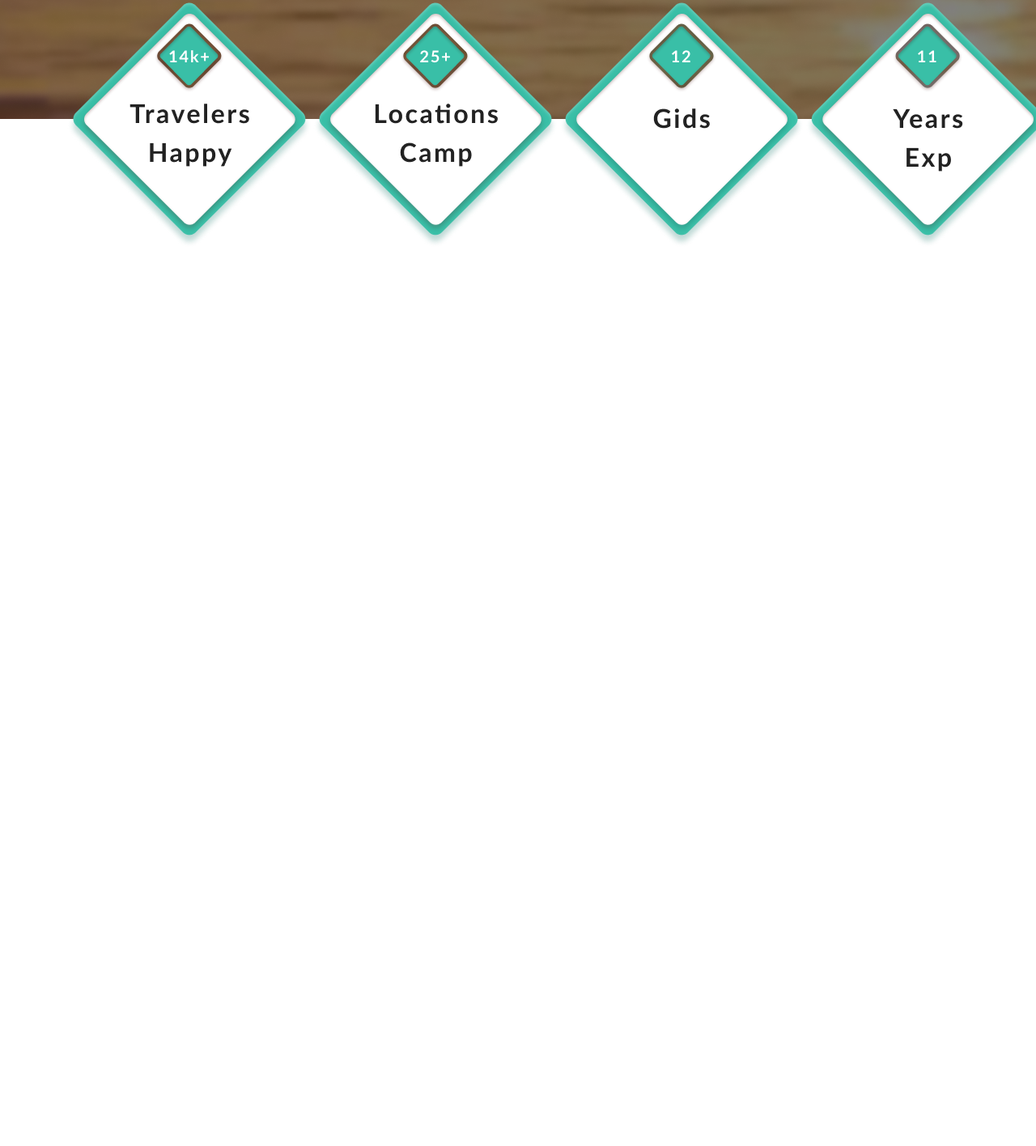
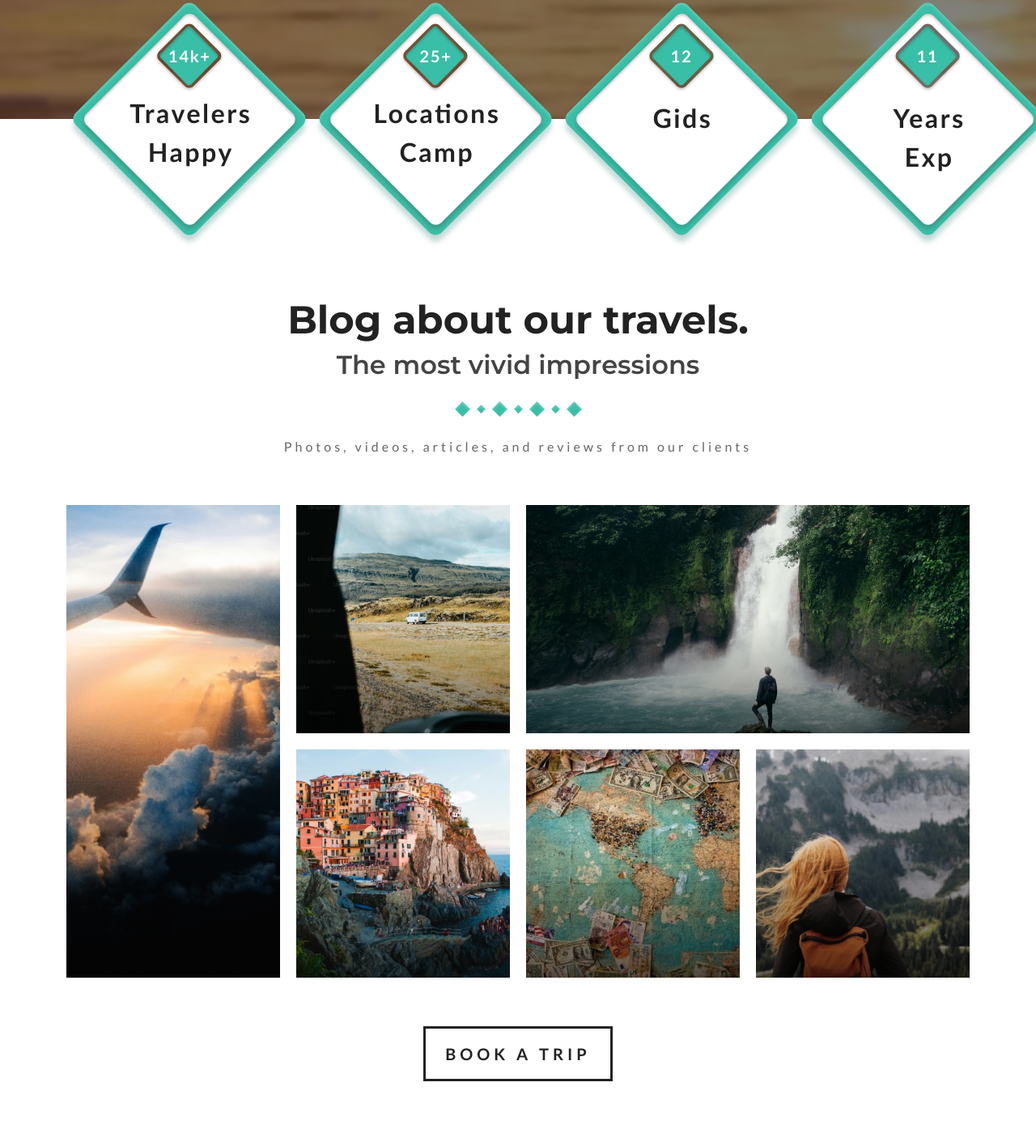
Before and after one commit to Niki52/travel, a plain HTML site: page index.html in a window 1280 px wide. Shown: the part 2986-4402 px from the top of the page at 81% size. Before the commit the page ends 3293 px from the top, so only its background shows below. Drawn offline with nearby package versions, Linux system fonts and the light colour scheme; a web font is replaced by a local one.

Commit message:
Add files via upload
создание 4-го раздела(грид)

```diff
--- a/index.html
+++ b/index.html
@@ -119,5 +119,61 @@
 
 
 
+    <div class="container">
+
+        <!-- создание 4-го раздела -->
+
+        <div class="blog" id="blog">
+            <h1>Blog about our travels. </h1>
+            <h2>The most vivid impressions</h2>
+            <div class="group"><img src="./img/Group 3.png" alt=""></div>
+            <p>Photos, videos, articles, and reviews from our clients</p>
+            <div class="grid">
+                <div class="grid-el">
+                    <div class="fg">
+                        <p>Traveling <br> With us</p>
+                        <img src="./img/Group 9.png" alt="">
+                    </div>
+                </div>
+                <div class="grid-el">
+                    <div class="fg">
+                        <p>Traveling <br> With us</p>
+                        <img src="./img/Group 9.png" alt="">
+                    </div>
+                </div>
+                <div class="grid-el">
+                    <div class="fg">
+                        <p>Traveling <br> With us</p>
+                        <img src="./img/Group 9.png" alt="">
+                    </div>
+                </div>
+                <div class="grid-el">
+                    <div class="fg">
+                        <p>Traveling <br> With us</p>
+                        <img src="./img/Group 9.png" alt="">
+                    </div>
+                </div>
+                <div class="grid-el">
+                    <div class="fg">
+                        <p>Traveling <br> With us</p>
+                        <img src="./img/Group 9.png" alt="">
+                    </div>
+                </div>
+                <div class="grid-el">
+                    <div class="fg">
+                        <p>Traveling <br> With us</p>
+                        <img src="./img/Group 9.png" alt="">
+                    </div>
+                </div>
+            </div>
+            <div class="button">
+                <button>BOOK A TRIP</button>
+            </div>
+        </div>
+
+    </div>
+
+
+
 </body>
 </html>
--- a/style/style.css
+++ b/style/style.css
@@ -217,3 +217,127 @@ body{
     justify-content: space-between;
     margin-top: 180px;
 }
+
+
+
+.blog h1{
+    font-family: 'Montserrat';
+    font-weight: 700;
+    font-size: 48px;
+    text-align: center;
+    margin-top: 220px;
+    color: #222222;
+}
+.blog h2{
+    font-family: 'Montserrat';
+    font-weight: 600;
+    font-size: 32px;
+    text-align: center;
+    color: #444444;
+}
+.blog .group{
+    display: flex;
+    justify-content: center;
+    margin-top: 25px;
+    margin-bottom: 25px;
+}
+.blog p{
+    font-family: 'Lato';
+    font-weight: 400;
+    font-size: 16px;
+    text-align: center;
+    letter-spacing: 4px;
+    margin-bottom: 60px;
+    color: #666666;
+}
+
+
+
+.blog  .grid{
+    display: grid;
+    grid-template: repeat(2, 282px) / 1fr 1fr 1fr 1fr;
+    gap: 20px;
+}
+.grid-el{
+    background-size: cover;
+    position: relative;
+    overflow: hidden;
+}
+.blog .grid .grid-el:nth-child(1){
+    grid-area: 1 / 2 / 3 / 1;
+    background-image:linear-gradient(#00000000 50%, #00000088 100%), url(../img/Rectangle\ 79.png);
+}
+.blog .grid .grid-el:nth-child(2){
+    background-image:linear-gradient(#00000000 50%, #00000088 100%), url(../img/Rectangle\ 82.png);
+}
+.blog .grid .grid-el:nth-child(3){
+    grid-area: 1 / 3 / 2 / 5;
+    background-image:linear-gradient(#00000000 50%, #00000088 100%), url(../img/Rectangle\ 81.png);
+}
+.blog .grid .grid-el:nth-child(4){
+    background-image:linear-gradient(#00000000 50%, #00000088 100%), url(../img/Rectangle\ 80.png);
+}
+.blog .grid .grid-el:nth-child(5){
+    background-image:linear-gradient(#00000000 50%, #00000088 100%), url(../img/Rectangle\ 83.png);
+}
+.blog .grid .grid-el:nth-child(6){
+    background-image:linear-gradient(#00000000 50%, #00000088 100%), url(../img/Rectangle\ 84.png);
+}
+
+.blog .grid-el .fg{
+    opacity: 0;
+    position: absolute;
+    background: #00000088;
+    width: 100%;
+    height: 100%;
+    color: #fff;
+    display: flex;
+    justify-content: space-between;
+    align-items: end;
+    flex-direction: row;
+    text-align: start;
+    transition: .5s;
+}
+.blog .grid-el:hover .fg{
+    opacity: 1;
+    transition: .7s;
+}
+.blog .grid-el .fg *{
+    width: 60%;
+}
+.blog .grid-el .fg p{
+    color: #FFFFFF;
+    font-family: 'Merriweather';
+    font-size: 24px;
+    padding-left: 16px;
+    text-align: start;
+    margin-bottom: 0px;
+    padding-bottom: 16px;
+}
+.blog .grid-el .fg img{
+    width: 70px;
+    padding-right: 16px;
+    padding-bottom: 16px;
+}
+
+.blog .button{
+    display: flex;
+    justify-content: center;
+}
+.blog button{
+    color: #222222;
+    letter-spacing: 5px;
+    padding: 16px 24px;
+    background-color: #f87b3200;
+    border: 3px solid #222222;
+    font-size: 20px;
+    font-weight: 600;
+    margin-top: 60px;
+    margin-bottom: 80px;
+    transition: .5s;
+}
+.blog button:hover{
+   box-shadow: #F87932 0 0 100px;
+   transition: 1s;
+   border-radius: 100px;
+}
```
